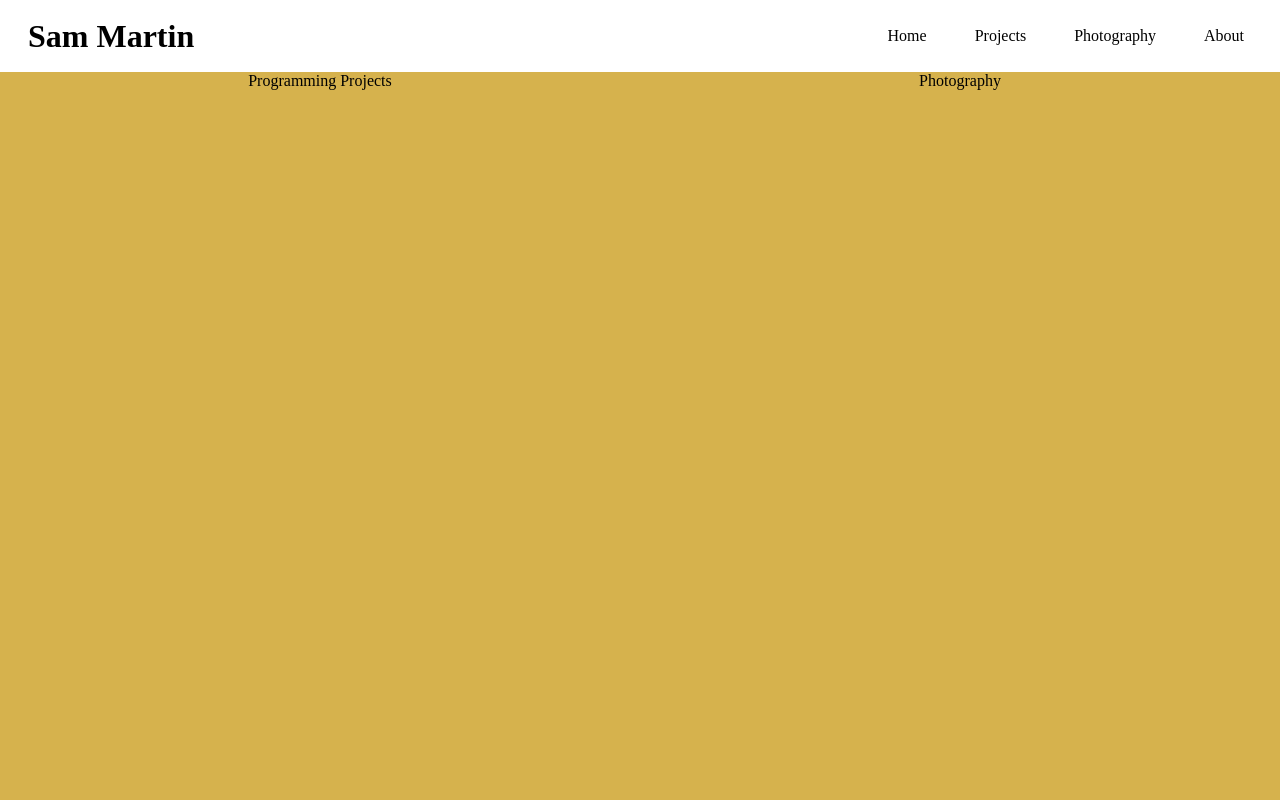
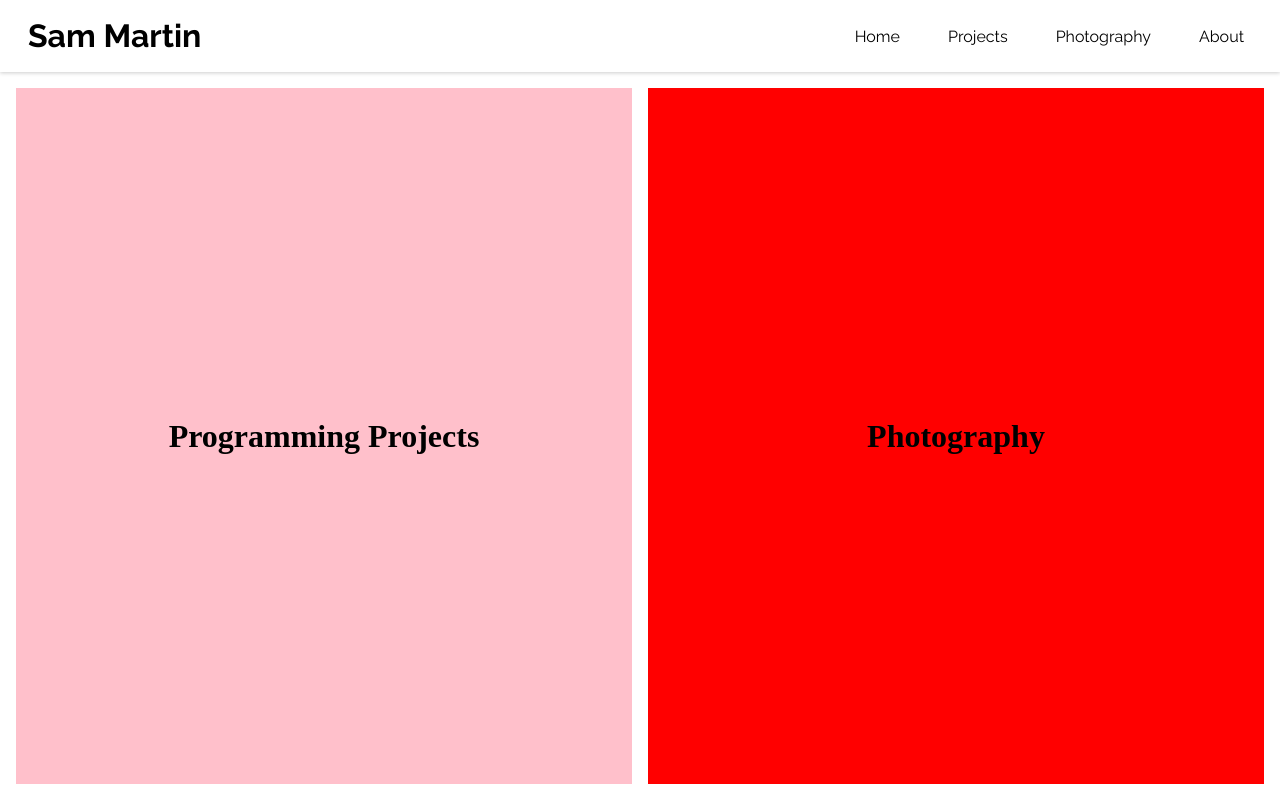
Before and after one commit to OrdinarilySam/personal-site, a SvelteKit app: page / in a window 1280 px wide. Built offline with nearby package versions, Linux system fonts and the light colour scheme.

Commit message:
layout updated, added fonts

```diff
--- a/package.json
+++ b/package.json
@@ -17,7 +17,7 @@
 		"@sveltejs/kit": "^1.5.0",
 		"@types/cookie": "^0.5.1",
 		"prettier": "^2.8.0",
-		"prettier-plugin-svelte": "^2.8.1",
+		"prettier-plugin-svelte": "^2.10.1",
 		"svelte": "^3.54.0",
 		"svelte-check": "^3.0.1",
 		"tslib": "^2.4.1",
--- a/src/routes/+layout.svelte
+++ b/src/routes/+layout.svelte
@@ -8,10 +8,10 @@
 	<main>
 		<slot />
 	</main>
-
 </div>
 
 <style>
+  @import url('https://fonts.googleapis.com/css2?family=Raleway:wght@200;400;500;600;700&display=swap');
 	.app {
 		display: flex;
 		flex-direction: column;
@@ -21,7 +21,6 @@
 		align-items: stretch;
 	}
 	main {
-    background: pink;
 		height: 100%;
 		flex-grow: 1;
 		display: flex;
--- a/src/routes/+page.svelte
+++ b/src/routes/+page.svelte
@@ -1,4 +1,4 @@
-<script>
+<script lang="ts">
 </script>
 
 <svelte:head>
@@ -7,15 +7,11 @@
 </svelte:head>
 
 <div class="container">
-  <a href="/projects">
-    <div>
-      Programming Projects
-    </div>
+		<a href="/projects" class="projects">
+			<h1>Programming Projects</h1>
 		</a>
-  <a href="/photography">
-    <div>
-      Photography
-    </div>
+		<a href="/photography" class="photography">
+			<h1>Photography</h1>
 		</a>
 </div>
 
@@ -27,19 +23,35 @@
 	.container {
 		flex-grow: 1;
 		display: grid;
-    background: #d6b24d;
     grid-template: 1fr / 1fr 1fr;
+    grid-gap: 1rem;
+    margin: 1rem;
 		a {
       text-align: center;
-      vertical-align: center;
-      height: 100%;
+      width: 100%;
+      transition: width 0.5s;
+      &:hover {
+        width: 60vw;
+      }
+      grid-row: auto;
+      align-content: center;
+      display: flex;
 			text-decoration: none;
 			color: black;
-      div {
+      justify-content: center;
+      align-content: center;
+      h1 {
         margin: auto;
-        padding: auto;
+      }
+      &.projects {
+        background: pink;
+      }
+      &.photography {
+        background: red;
       }
 		}
 	}
+</style>
+<!--
 
-</style>
+-->
--- a/src/routes/Header.svelte
+++ b/src/routes/Header.svelte
@@ -2,9 +2,7 @@
 </script>
 
 <header>
-  <h1>
-    Sam Martin
-  </h1>
+	<h1>Sam Martin</h1>
 	<nav>
 		<ul>
 			<li><a href="/">Home</a></li>
@@ -21,6 +19,7 @@
 		display: flex;
 		justify-content: space-between;
 		padding: 0.75rem;
+    box-shadow: 0 1px 4px 0 rgba(0,0,0,.2);
 	}
 	ul {
 		display: flex;
@@ -39,10 +38,12 @@
 			text-decoration: none;
 			color: black;
 		}
+    font-family: 'Raleway', sans-serif;
 		padding: 0 1.5em;
 		list-style-type: none;
 	}
 	h1 {
+    font-family: 'Raleway', sans-serif;
 		line-height: 1em;
 		margin: 0;
 		padding: 0.5rem 1rem;
```
Also changed, not shown: 1 other file (tests, documents, lock files or other folders). Lines whose indentation alone changed are shown as unchanged.
